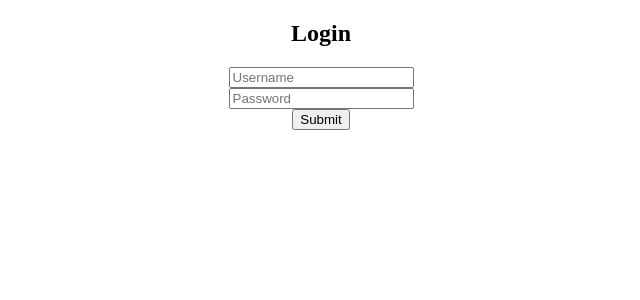
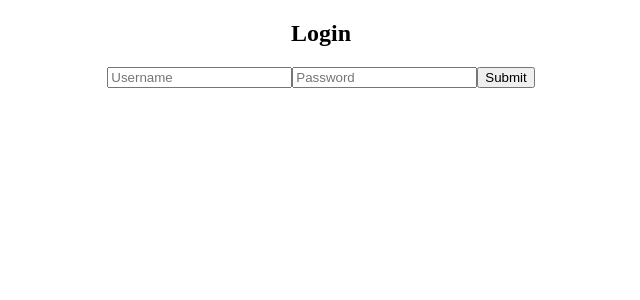
Before and after one commit to akbelcolak/reactUdemyExercise, a React (Create React App) app in the folder udemy/: page / in a window 1280 px wide. Shown: the top 300 px of the page, without its empty margins (319-959 px from the left). Built offline with nearby package versions, Linux system fonts and the light colour scheme.

Commit message:
simplest login form

```diff
--- a/udemy/src/Login.js
+++ b/udemy/src/Login.js
@@ -3,9 +3,9 @@ import React, { useState } from "react";
 export default function Login() {
   const [username, setUsername] = useState("");
   const [password, setPassword] = useState("");
-  const [user, setUser] = useState(null)
+  const [user, setUser] = useState(null) //username ve passwordu bir yere kaydedebilmek icin olusturdugum state
 
-  //bu handle'i form'a ekledigimiz onSubmit ile aldigimiz datayi kullanabilmek icin kurduk
+  //bu handle'i form'a ekledigim onSubmit ile aldigim datayi kullanabilmek icin kurdum
   const handleSubmit = (event)=> {
       event.preventDefault()
       const userData= {
@@ -13,32 +13,25 @@ export default function Login() {
           password
       }
       setUser(userData)
-      setUsername("")
-      setPassword("")
+      setUsername("") // alani temizleme
+      setPassword("") // alani temizleme
   }
 
   return (
     <div style={{ textAlign: "center" }}>
       <h2>Login</h2>
-      <form
-        style={{
-          display: "grid",
-          alignItems: "center",
-          justifyItems: "center"
-        }}
-        onSubmit={ handleSubmit }
-      >
+      <form onSubmit={ handleSubmit } >
         <input
           type="text"
           placeholder="Username"
           onChange={event => setUsername(event.target.value)}
-          value={username}
+          value={username} // sonrasinda alani temizlemek icin olusturuldu
         />
         <input
           type="password"
           placeholder="Password"
           onChange={event => setPassword(event.target.value)}
-          value={password}
+          value={password} // submite bastiktan sonra alani temizlemek icin
         />
         <button type="submit"> Submit </button>
       </form>
```
